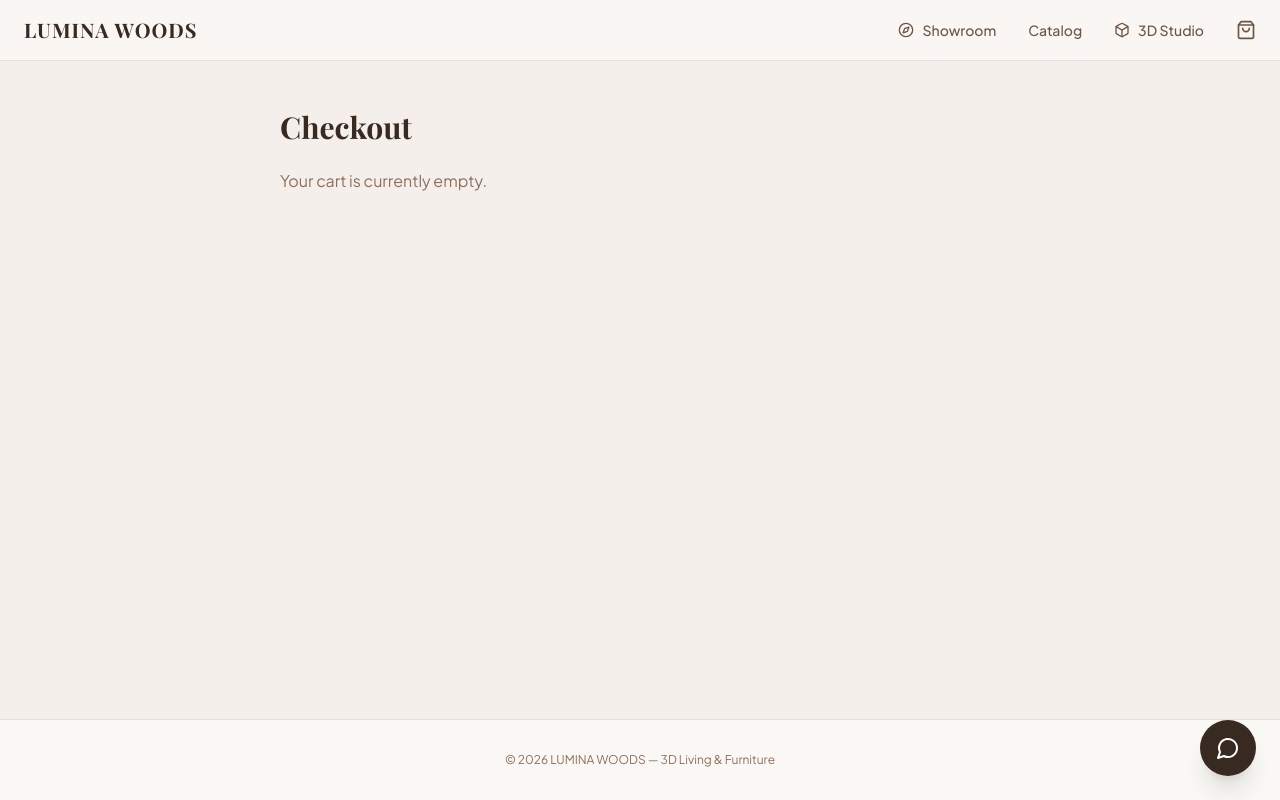
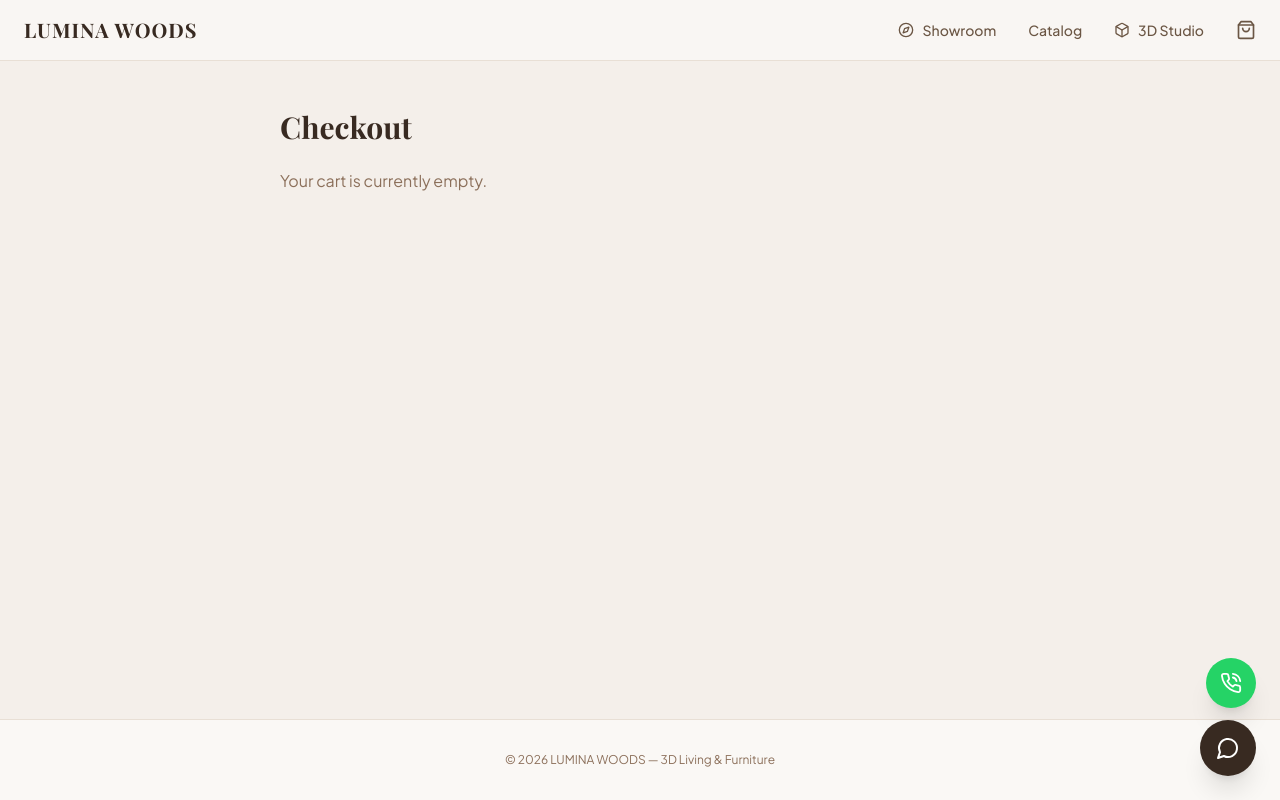
Before and after one commit to Areeahh/lumina-woods-3d-furniture-website, a React (Vite) app: page /checkout in a window 1280 px wide. Built offline with nearby package versions, Linux system fonts and the light colour scheme; a web font is replaced by a local one.

Commit message:
Add WhatsApp quick chat button to SupportWidget

```diff
--- a/src/components/SupportWidget.jsx
+++ b/src/components/SupportWidget.jsx
@@ -1,10 +1,14 @@
 import React, { useState } from "react";
-import { MessageCircle, Send, X } from "lucide-react";
+import { MessageCircle, Send, X, PhoneCall } from "lucide-react";
 
 export default function SupportWidget() {
   const [isOpen, setIsOpen] = useState(false);
-  const [messages, setMessages] = useState([{ sender: "bot", text: "Hello! I am your Lumina AI Stylist. Looking for custom wood or fabric recommendations?" }]);
+  const [messages, setMessages] = useState([
+    { sender: "bot", text: "Hello! I am your Lumina AI Stylist. Looking for custom wood or fabric recommendations?" }
+  ]);
   const [input, setInput] = useState("");
+
+  const whatsappNumber = "923000000000"; // Replace with your phone number
 
   const handleSend = () => {
     if (!input.trim()) return;
@@ -13,12 +17,27 @@ export default function SupportWidget() {
     setInput("");
 
     setTimeout(() => {
-      setMessages((prev) => [...prev, { sender: "bot", text: `Thanks for asking about "${userMsg}". Warm taupe upholstery paired with walnut finishes works beautifully for modern minimalist interiors!` }]);
+      setMessages((prev) => [
+        ...prev,
+        { sender: "bot", text: `Thanks for asking about "${userMsg}". Warm taupe upholstery paired with walnut finishes works beautifully!` }
+      ]);
     }, 1000);
   };
 
   return (
-    <div className="fixed bottom-6 right-6 z-50">
+    <div className="fixed bottom-6 right-6 z-50 flex flex-col items-end gap-3">
+      {/* WhatsApp Floating Button */}
+      <a
+        href={`https://wa.me/${whatsappNumber}?text=Hi!%20I%20want%20to%20inquire%20about%20Lumina%20Woods%20furniture.`}
+        target="_blank"
+        rel="noopener noreferrer"
+        className="bg-[#25D366] text-white p-3.5 rounded-full shadow-xl flex items-center justify-center hover:scale-110 transition"
+        title="Chat on WhatsApp"
+      >
+        <PhoneCall size={22} />
+      </a>
+
+      {/* AI Stylist Chat Widget */}
       {isOpen ? (
         <div className="bg-white rounded-2xl shadow-2xl border border-[#E8DFD5] w-80 h-96 flex flex-col overflow-hidden">
           <div className="bg-[#382A21] text-white p-4 flex items-center justify-between font-serif">
@@ -27,18 +46,37 @@ export default function SupportWidget() {
           </div>
           <div className="flex-1 p-4 overflow-y-auto space-y-3 text-xs">
             {messages.map((m, idx) => (
-              <div key={idx} className={`p-3 rounded-lg ${m.sender === "user" ? "bg-[#A68B74] text-white self-end ml-auto max-w-[80%]" : "bg-[#F4EFEA] text-[#382A21] max-w-[80%]"}`}>
+              <div
+                key={idx}
+                className={`p-3 rounded-lg ${
+                  m.sender === "user"
+                    ? "bg-[#A68B74] text-white self-end ml-auto max-w-[80%]"
+                    : "bg-[#F4EFEA] text-[#382A21] max-w-[80%]"
+                }`}
+              >
                 {m.text}
               </div>
             ))}
           </div>
           <div className="p-2 border-t border-[#E8DFD5] flex items-center gap-2">
-            <input value={input} onChange={(e) => setInput(e.target.value)} onKeyDown={(e) => e.key === "Enter" && handleSend()} placeholder="Ask AI Stylist..." className="flex-1 text-xs p-2 outline-none" />
-            <button onClick={handleSend} className="p-2 bg-[#382A21] text-white rounded-lg"><Send size={14} /></button>
+            <input
+              value={input}
+              onChange={(e) => setInput(e.target.value)}
+              onKeyDown={(e) => e.key === "Enter" && handleSend()}
+              placeholder="Ask AI Stylist..."
+              className="flex-1 text-xs p-2 outline-none"
+            />
+            <button onClick={handleSend} className="p-2 bg-[#382A21] text-white rounded-lg">
+              <Send size={14} />
+            </button>
           </div>
         </div>
       ) : (
-        <button onClick={() => setIsOpen(true)} className="bg-[#382A21] text-white p-4 rounded-full shadow-xl flex items-center justify-center hover:scale-105 transition">
+        <button
+          onClick={() => setIsOpen(true)}
+          className="bg-[#382A21] text-white p-4 rounded-full shadow-xl flex items-center justify-center hover:scale-105 transition"
+          title="Open AI Stylist"
+        >
           <MessageCircle size={24} />
         </button>
       )}
```
